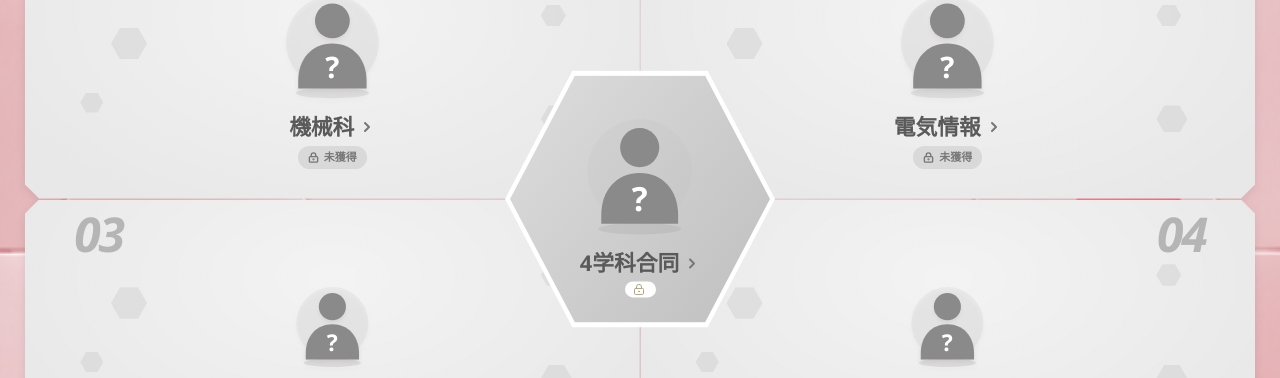
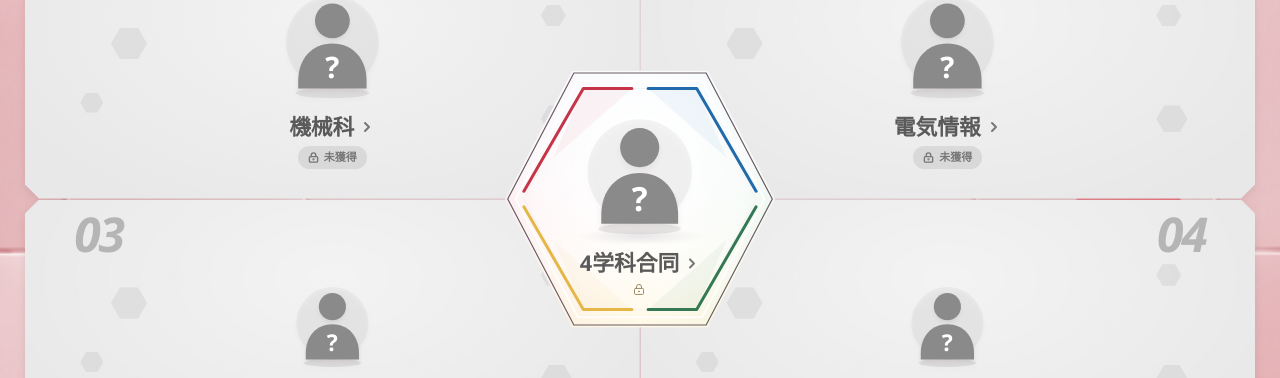
Before and after one commit to YH462/4pro_WEBGAME, a Next.js app: page / in a window 1280 px wide. Shown: the part 148-526 px from the top of the page. Built offline with nearby package versions, Linux system fonts and the light colour scheme; no server answers; the database is empty.

Commit message:
style(home): refine four-department hexagon frame

```diff
--- a/src/components/exhibition-map.module.css
+++ b/src/components/exhibition-map.module.css
@@ -22,17 +22,24 @@
 .status { display:flex; align-items:center; justify-content:center; gap:5px; padding:3px 10px; border-radius:30px; background:color-mix(in srgb,var(--marker-color) 35%,transparent); color:var(--area-accent); font-size:11px; font-weight:800; line-height:1.5; }
 .status>svg { stroke-width:3; }
 .area.locked { --area-color:#e8e8e8; --area-accent:#777; --marker-color:#b5b5b5; color:#5a5a5a; }.locked .characterName { color:#838383; }
-.hub { position:absolute; z-index:2; left:50%; top:50%; transform:translate(-50%,-50%); isolation:isolate; width:42%; max-width:270px; aspect-ratio:1.05; display:flex; flex-direction:column; align-items:center; justify-content:center; gap:3px; padding:10px 0; background:#fff; clip-path:var(--hex); }
-.hub::before { content:""; position:absolute; z-index:-1; inset:5px; clip-path:inherit; background:conic-gradient(#5b9cde 0deg 90deg,#75b593 90deg 180deg,#ffdb83 180deg 270deg,#e67485 270deg 360deg); }
-.hub.locked::before { background:linear-gradient(130deg,#ddd,#bfbfbf); }
-.legendArt { display:flex; align-items:center; justify-content:center; width:82%; min-height:0; flex:1 1 0; max-height:145px; }
-.legendArt>svg { display:block; width:100%; height:100%; }
+.hub { position:absolute; z-index:2; left:50%; top:50%; transform:translate(-50%,-50%); isolation:isolate; width:42%; max-width:270px; aspect-ratio:1.05; display:flex; flex-direction:column; align-items:center; justify-content:center; gap:3px; padding:10px 0; background:radial-gradient(ellipse at 50% 38%,#fff 20%,#ffffffad 58%,transparent 85%),conic-gradient(from 0deg at 50% 50%,#e7f1fc,#e7f3ea 25%,#fff4d4 50%,#fbe7eb 75%,#e7f1fc); clip-path:var(--hex); }
+.hubFrame { position:absolute; z-index:-1; inset:0; width:100%; height:100%; pointer-events:none; }
+.hubFrame path { vector-effect:non-scaling-stroke; }
+.hubOutline { fill:none; stroke:#6a5c65; stroke-width:1.2px; }
+.hubInset { fill:none; stroke:#fff; stroke-width:1.5px; }
+.hubTrack { fill:none; stroke:#d9d1d733; stroke-width:1px; }
+.hubFacets { opacity:.055; }
+.hubFrame g { stroke-width:3px; }
+.hubMechanical { stroke:#c63448; }.hubElectrical { stroke:#216bad; }.hubControl { stroke:#e5b747; }.hubCivil { stroke:#347953; }
+.legendArt { position:relative; display:flex; align-items:center; justify-content:center; width:82%; min-height:0; flex:1 1 0; max-height:145px; }
+.legendArt::before { content:""; position:absolute; z-index:-1; bottom:0; left:20%; width:60%; height:12%; background:radial-gradient(ellipse,#766a8224,transparent 70%); }
+.legendArt>svg { display:block; width:100%; height:100%; filter:drop-shadow(0 4px 3px #4a26321a); }
 .legendArt>svg[data-character-image="custom"] image { transform:scale(1.2); transform-box:fill-box; transform-origin:center; }
 .hub { color:#121212; }.hub.locked { color:#5a5a5a; --area-accent:#777; }
 .hub h2 { max-width:90%; color:inherit; }
-.hubStatus { display:flex; align-items:center; justify-content:center; gap:3px; background:#fff; color:#4c4a4a; border-radius:20px; padding:2px 8px; font-size:0; line-height:1.5; white-space:nowrap; }.hubStatus>svg { color:#b4a278; width:12px; height:12px; }
+.hubStatus { display:flex; align-items:center; justify-content:center; gap:3px; background:transparent; color:#4c4a4a; border-radius:20px; padding:2px 8px; font-size:0; line-height:1.5; white-space:nowrap; }.hubStatus>svg { color:#9c8964; width:12px; height:12px; }
 .area:hover { background:radial-gradient(ellipse,#ffffffa0,transparent 85%),var(--area-color); }.hub:hover h2 { color:var(--red); }
-.area:focus-visible { outline:0; box-shadow:inset 0 0 0 4px #a71c37; }.hub:focus-visible { outline:0; background:#17141c; }
+.area:focus-visible { outline:0; box-shadow:inset 0 0 0 4px #a71c37; }.hub:focus-visible { outline:0; }.hub:focus-visible .hubOutline { stroke:#a71c37; stroke-width:5px; }
 @media (max-width:760px) {
   .marker { left:8%; gap:9px; }.marker b { font-size:30px; }.marker>span { font-size:0; letter-spacing:1.2px; }
   .content { row-gap:3px; }.content h2,.hub h2 { font-size:15px; gap:3px; }.content h2>svg,.hub h2>svg { width:12px; height:12px; }.characterName { font-size:0; }.status { font-size:0; padding:2px 9px; gap:4px; }.status>svg { width:11px; height:11px; }
@@ -41,12 +48,12 @@
 @media (max-width:760px) and (max-height:740px) {
   .marker b { font-size:24px; }.marker>span { font-size:0; letter-spacing:1px; }.marker { gap:7px; }.bottomLeft .marker,.bottomRight .marker { gap:3px; }
   .content { top:16%; bottom:8%; row-gap:2px; }.bottomLeft .content,.bottomRight .content { top:27%; bottom:6%; }.content h2,.hub h2 { font-size:13px; }.characterName { font-size:0; }.status { font-size:0; padding:1px 7px; }
-  .hub { width:40%; padding-block:7px; }.hub::before { inset:4px; }.hubStatus { font-size:0; }.legendArt { max-height:80px; }
+  .hub { width:40%; padding-block:7px; }.hubStatus { font-size:0; }.legendArt { max-height:80px; }
 }
 @media (max-height:500px) and (min-width:600px) {
   .marker { top:6%; left:5%; gap:7px; }.marker b { font-size:22px; }.marker>span { font-size:0; }.bottomLeft .marker,.bottomRight .marker { flex-direction:row; align-items:center; }.bottomRight .marker { right:5%; }
   .content { inset:12% 7% 8%; grid-template-columns:minmax(0,1fr) auto; grid-template-rows:repeat(3,auto); column-gap:9px; row-gap:0; }.art { grid-row:1/4; grid-column:1; max-height:80px; }.content h2 { grid-column:2; }.content h2,.hub h2 { font-size:13px; }.characterName { grid-column:2; font-size:0; }.status { grid-column:2; font-size:0; padding:1px 8px; }.bottomLeft .content,.bottomRight .content { top:17%; bottom:6%; }
-  .hub { width:auto; height:84%; max-height:145px; aspect-ratio:1.05; padding-block:6px; }.hub::before { inset:4px; }.hubStatus { font-size:0; }.legendArt { max-height:90px; }
+  .hub { width:auto; height:84%; max-height:145px; aspect-ratio:1.05; padding-block:6px; }.hubStatus { font-size:0; }.legendArt { max-height:90px; }
   .topLeft .content,.bottomLeft .content { right:20%; }
   .bottomRight .marker { left:5%; right:auto; }
 }
--- a/src/components/exhibition-map.tsx
+++ b/src/components/exhibition-map.tsx
@@ -55,6 +55,23 @@ export function ExhibitionMap({ partners, legend, collectionHref = "/collection"
         className={`${styles.hub} ${legend?.owned ? "" : styles.locked}`}
         aria-label={`4学科合同：${legend?.owned ? "獲得済み" : "全学科コンプリートで解放"}`}
       >
+        <svg className={styles.hubFrame} viewBox="0 0 100 100" preserveAspectRatio="none" aria-hidden="true" focusable="false">
+          <path className={styles.hubOutline} d="M25.5 1H74.5L99 50 74.5 99H25.5L1 50Z"/>
+          <path className={styles.hubInset} d="M27 4H73L96 50 73 96H27L4 50Z"/>
+          <path className={styles.hubTrack} d="M29 7H71L93 50 71 93H29L7 50Z"/>
+          <g className={styles.hubFacets} stroke="none">
+            <path fill="#c63448" d="M29 7H47L18 34Z"/>
+            <path fill="#216bad" d="M53 7H71L82 34Z"/>
+            <path fill="#e5b747" d="M18 66L47 93H29Z"/>
+            <path fill="#347953" d="M82 66L71 93H53Z"/>
+          </g>
+          <g fill="none" strokeLinecap="round" strokeLinejoin="round">
+            <path className={styles.hubMechanical} d="M47 7H29L7 47"/>
+            <path className={styles.hubElectrical} d="M53 7H71L93 47"/>
+            <path className={styles.hubControl} d="M7 53L29 93H47"/>
+            <path className={styles.hubCivil} d="M93 53L71 93H53"/>
+          </g>
+        </svg>
         <div className={styles.legendArt}><CharacterArt element={legend?.element ?? "LEGEND"} imageUrl={characterImageUrl(legend?.imageId)} locked={!legend?.owned}/></div>
         <h2>4学科合同<ChevronRight size={16} aria-hidden="true"/></h2>
         <span className={styles.hubStatus}>
```
